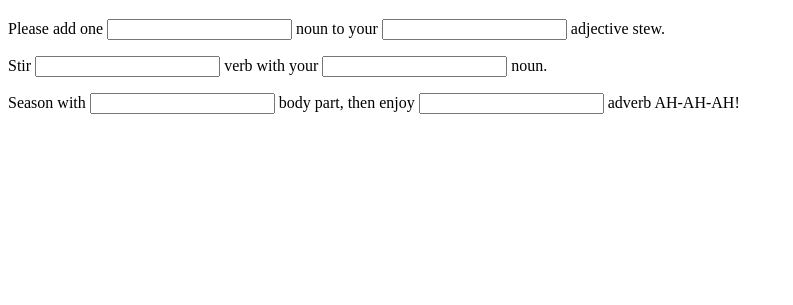
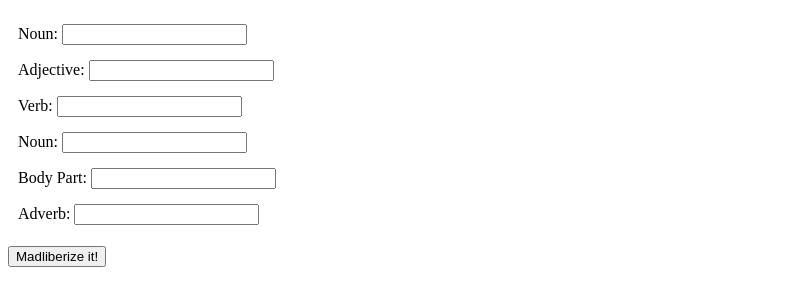
Before and after one commit to ColCoutts/MadLib-Game, a plain HTML site: page index.html in a window 1280 px wide. Shown: the part 61-366 px from the top of the page, without its empty margins (0-793 px from the left). Drawn offline with Linux system fonts and the light colour scheme.

Commit message:
restructured input boxes and added button

```diff
--- a/index.html
+++ b/index.html
@@ -3,19 +3,46 @@
 <head>
     <meta charset="UTF-8">
     <meta name="viewport" content="width=device-width, initial-scale=1.0">
-    <meta http-equiv="X-UA-Compatible" content="ie=edge">
-    <title>Document</title>
+    <title>Madlib Game!</title>
+    <link rel="stylesheet" href="main.css">
 </head>
 <body>
     <h1>Cooking with Dracula!</h1>
 
     <!--Please add one (noun) to your (adjective) stew. Stir (verb) with your (noun). Season with (noun), then enjoy (adverb)!-->
+    <label>
+        Noun:
+        <input id= 'noun-one'>
+    </label>
 
-    <p>Please add one <input id= 'noun-one'> noun to your <input id='adjective'> adjective stew.</p>
-    <p>Stir <input id='verb'> verb with your <input id= 'noun-two'> noun.</p>
-    <p>Season with <input id='body-part'> body part, then enjoy <input id='adverb'> adverb AH-AH-AH!</p>
+    <label>
+        Adjective:
+        <input id='adjective'>
+    </label>
 
+    <label>
+        Verb:
+        <input id='verb'>
+    </label>
 
+    <label>
+        Noun:
+        <input id= 'noun-two'>
+    </label>
+
+    <label>
+        Body Part:
+        <input id='body-part'>
+    </label>
+
+    <label>
+        Adverb:
+        <input id='adverb'>
+    </label>
+
+    <p>
+        <button onclick="greet()">Madliberize it!</button>
+    </p>
 
     <script src='main.js'></script>
 </body>
--- /dev/null
+++ b/main.css
@@ -0,0 +1,5 @@
+label {
+    display: block;
+    padding: 5px;
+    margin: 5px;
+}
```
